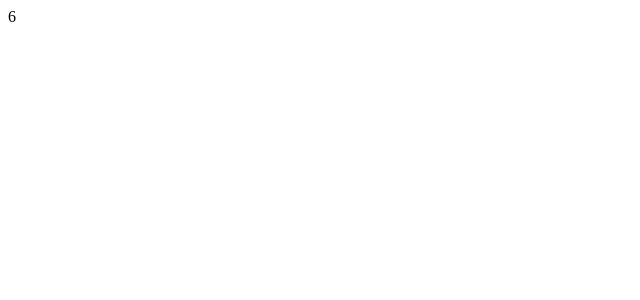
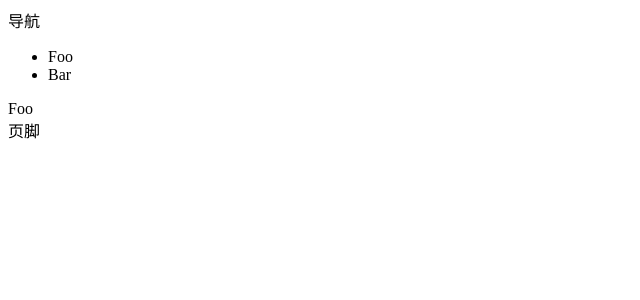
Before and after one commit to liu0haha123/mangosteen-fe, a Vue app: page / in a window 1280 px wide. Shown: the top 300 px of the page, without its empty margins (0-640 px from the left). Built offline with nearby package versions, Linux system fonts and the light colour scheme.

Commit message:
引入路由

```diff
--- a/package.json
+++ b/package.json
@@ -8,7 +8,8 @@
     "preview": "vite preview"
   },
   "dependencies": {
-    "vue": "3.2.31"
+    "vue": "3.2.31",
+    "vue-router": "4.0.14"
   },
   "devDependencies": {
     "@vitejs/plugin-vue": "2.3.1",
--- a/src/App.tsx
+++ b/src/App.tsx
@@ -1,15 +1,24 @@
-import { defineComponent ,ref } from "vue";
+import { defineComponent } from "vue";
+import { RouterView } from "vue-router";
 
 export const App = defineComponent({
     setup() {
-        const count = ref(6);
+        return () => <>
+            <header>导航
+                <ul>
+                    <li>
+                        <router-link to="/">Foo</router-link>
+                    </li>
+                    <li>
+                        <router-link to="/about">Bar</router-link>
+                    </li>
+                </ul>
+            </header>
+            <div>
+                <RouterView />
+            </div>
+            <footer>页脚</footer>
+        </>
 
-        const inc = () => {
-            count.value++
-        };
-
-        return () => (
-            <div onClick={inc}>{count.value}</div>
-        );
     }
 })
--- /dev/null
+++ b/src/views/Bar.tsx
@@ -0,0 +1,8 @@
+import { defineComponent } from 'vue';
+export const Bar = defineComponent({
+    setup: (props, context) => {
+        return () => (
+            <div>Bar</div>
+        )
+    }
+})
--- /dev/null
+++ b/src/views/Foo.tsx
@@ -0,0 +1,8 @@
+import { defineComponent } from 'vue';
+export const Foo = defineComponent({
+    setup: (props, context) => {
+        return () => (
+            <div>Foo</div>
+        )
+    }
+})
```
Also changed, not shown: src/components/HelloWorld.vue (deleted, +0 -52 lines), src/main.ts (+18 -2 lines), 1 other file (tests, documents, lock files or other folders).
